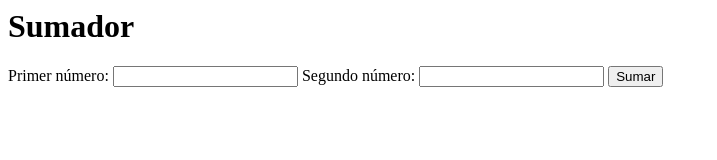
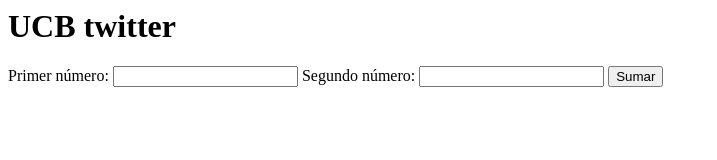
Before and after one commit to fabi-cm/Examen, a website built with Parcel: page index.html in a window 1280 px wide. Shown: the whole page, without its empty margins (0-717 px from the left). Built offline with nearby package versions, Linux system fonts and the light colour scheme.

Commit message:
UCB twitter
comienzo del proyecto para el examen.

```diff
--- a/index.html
+++ b/index.html
@@ -1,6 +1,6 @@
 <html>
   <body>
-    <h1>Sumador</h1>
+    <h1>UCB twitter</h1>
     <form id="sumar-form">
       <label for="primer-numero">Primer número:</label>
       <input type="number" id="primer-numero" />
```
Also changed, not shown: 1 other file.
